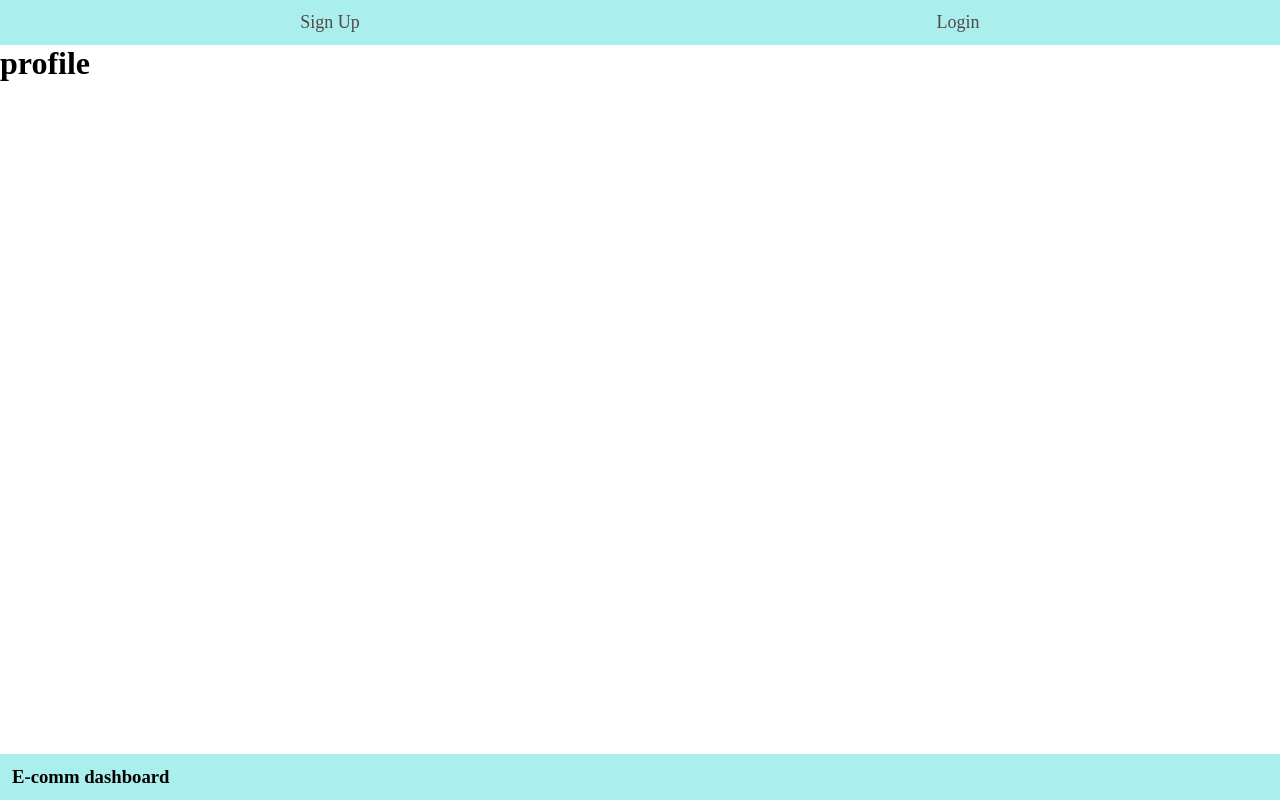
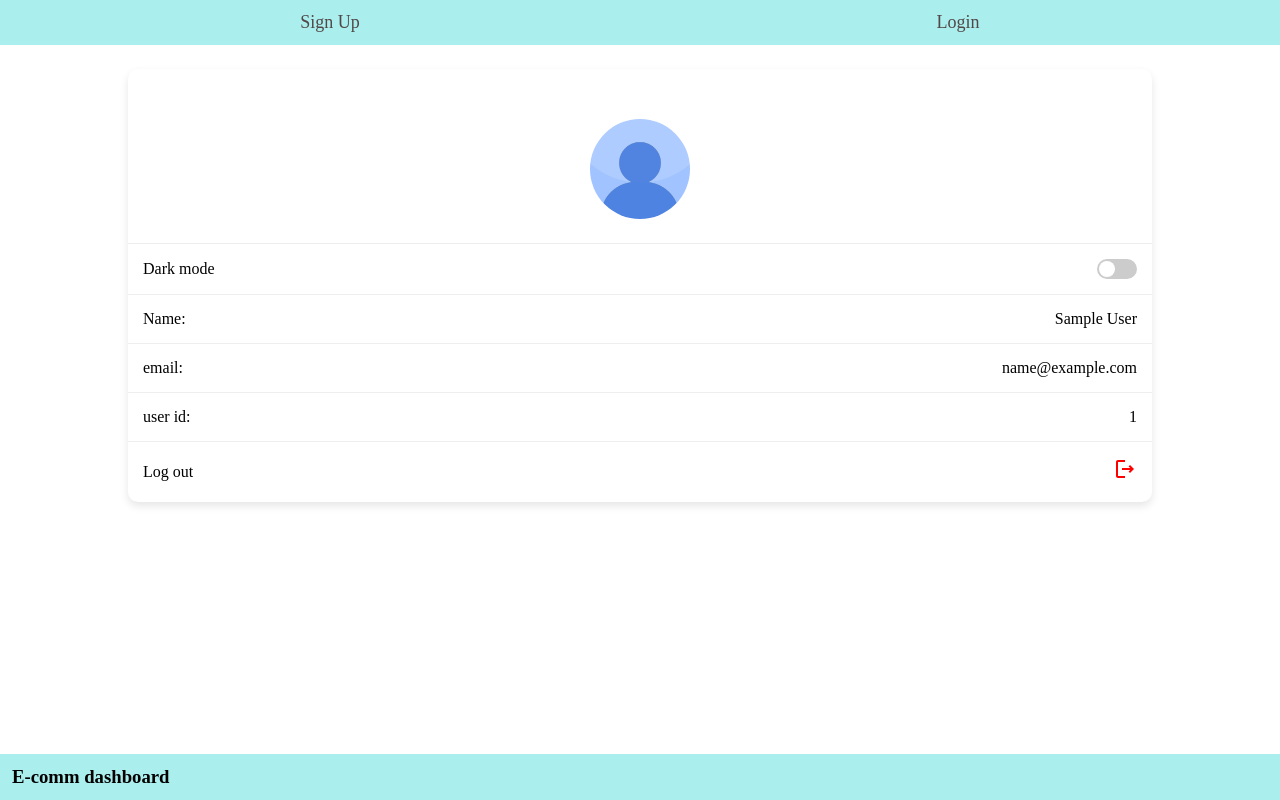
Before and after one commit to anikets2001/e-commDashboard, a React (Vite) app in the folder front-end/: page /profile in a window 1280 px wide. Built offline with nearby package versions, Linux system fonts and the light colour scheme; sample sign-in values are in the browser's storage.

Commit message:
feat: profile page done

```diff
--- a/front-end/src/App.css
+++ b/front-end/src/App.css
@@ -109,6 +109,15 @@
   cursor: pointer;
 }
 
+.logout-btn {
+  border: none;
+  outline: none;
+  background-color: transparent;
+  color: red;
+  cursor: pointer;
+  font-size: 24px;
+}
+
 .delete-btn .icon-btn {
   color: red;
   font-size: 24px;
@@ -148,7 +157,7 @@
   border: none;
   outline: none;
   background-color: rgb(171, 171, 235);
-  color:  #1c51a1;
+  color: #1c51a1;
   cursor: pointer;
 }
 
@@ -159,5 +168,72 @@
   border: 1px solid gray;
   font-size: 16px;
 }
+/*--- styles for product list page end ---*/
 
-/*--- styles for product list page end ---*/
+/* --- style for profile page start--- */
+.profile-container {
+  width: 80%;
+  background: white;
+  margin:24px auto 0px;
+  border-radius: 10px;
+  box-shadow: 0 4px 8px rgba(0, 0, 0, 0.1);
+}
+
+.profile-info {
+  text-align: center;
+  padding: 50px 20px 20px;
+}
+
+.profile-name {
+  font-size: 18px;
+  font-weight: bold;
+}
+
+.profile-detail {
+  color: gray;
+  font-size: 14px;
+}
+
+.settings-section {
+  border-top: 1px solid #eee;
+}
+
+.settings-item {
+  display: flex;
+  align-items: center;
+  justify-content: space-between;
+  padding: 15px;
+  border-bottom: 1px solid #eee;
+  cursor: pointer;
+}
+
+.settings-item:last-child {
+  border-bottom: none;
+}
+
+.toggle-switch {
+  width: 40px;
+  height: 20px;
+  background: #ccc;
+  border-radius: 20px;
+  position: relative;
+  display: inline-block;
+}
+
+.toggle-thumb {
+  width: 16px;
+  height: 16px;
+  background: white;
+  border-radius: 50%;
+  position: absolute;
+  top: 2px;
+  left: 2px;
+  transition: 0.3s;
+}
+
+.profile-pic {
+  height: 100px;
+  width: 100px;
+}
+
+/* ---- styles for profile page end ---- */
--- a/front-end/src/App.jsx
+++ b/front-end/src/App.jsx
@@ -10,6 +10,7 @@ import ProductsList from "./pages/ProductsList";
 import UpdateProduct from "./pages/UpdateProduct";
 import { Provider } from "react-redux";
 import { store } from "./redux/store";
+import Profile from "./pages/Profile";
 
 const App = () => {
   return (
@@ -22,7 +23,7 @@ const App = () => {
             <Route path="/addProduct" element={<AddProduct />} />
             <Route path="/update/:id" element={<UpdateProduct />} />
             <Route path="/logout" element={<h1>logout</h1>} />
-            <Route path="/profile" element={<h1>profile</h1>} />
+            <Route path="/profile" element={<Profile />} />
           </Route>
           <Route path="/signUp" element={<SignUp />} />
           <Route path="/login" element={<Login />} />
--- a/front-end/src/components/Nav.jsx
+++ b/front-end/src/components/Nav.jsx
@@ -1,17 +1,10 @@
-import { Link, useNavigate } from "react-router-dom";
+import { Link } from "react-router-dom";
 import logo from "../images/logo.jpg";
 import { useSelector } from "react-redux";
+import profile from '../images/profile.jpg'
 
 const Nav = () => {
   const isLoggedIn = useSelector((state) => state.loggedIn.status);
-  const navigate = useNavigate;
-  const auth = localStorage.getItem("user");
-  const { name } = JSON.parse(auth) ?? { name: "Guest" };
-
-  const handleLogout = () => {
-    localStorage.clear();
-    navigate("/signUp");
-  };
 
   return (
     <div className="navWrapper">
@@ -31,10 +24,13 @@ const Nav = () => {
             Add Product
           </Link>
           <Link to={"/profile"} className="navItem">
-            Profile
-          </Link>
-          <Link to={"/signUp"} className="navItem" onClick={handleLogout}>
-            Logout ({name})
+            <img
+              src={profile}
+              alt="profile pic"
+              width={40}
+              height={40}
+              style={{ borderRadius: "50%" }}
+            />
           </Link>
         </>
       ) : (
--- /dev/null
+++ b/front-end/src/pages/Profile.jsx
@@ -0,0 +1,63 @@
+import { MdOutlineLogout } from "react-icons/md";
+import profile from "../images/profile.jpg";
+import { useDispatch } from "react-redux";
+import { useNavigate } from "react-router-dom";
+
+import { userLoggedIn } from "../redux/features/common/commonSlice";
+
+const Profile = () => {
+  const navigate = useNavigate();
+  const dispatch = useDispatch();
+
+  const auth = localStorage.getItem("user");
+  const { name, email, _id } = JSON.parse(auth) ?? { name: "Guest" };
+
+  const handleLogout = () => {
+    localStorage.clear();
+    dispatch(userLoggedIn(false));
+    navigate("/signUp");
+  };
+
+  return (
+    <div className="container">
+      <div className="profile-container">
+        <div className="profile-info">
+          <img
+            src={profile}
+            alt="profile pic"
+            className="profile-pic"
+            style={{ borderRadius: "50%" }}
+          />
+        </div>
+        <div className="settings-section">
+          <div className="settings-item">
+            <span>Dark mode</span>
+            <div className="toggle-switch">
+              <div className="toggle-thumb"></div>
+            </div>
+          </div>
+          <div className="settings-item">
+            <span>Name:</span>
+            <p>{name}</p>
+          </div>
+          <div className="settings-item">
+            <span>email:</span>
+            <p>{email}</p>
+          </div>
+          <div className="settings-item">
+            <span>user id:</span>
+            <p>{_id}</p>
+          </div>
+          <div className="settings-item">
+            <span>Log out</span>
+            <button className="logout-btn" onClick={handleLogout}>
+              <MdOutlineLogout />
+            </button>
+          </div>
+        </div>
+      </div>
+    </div>
+  );
+};
+
+export default Profile;
```
Also changed, not shown: front-end/src/images/profile.jpg (added).
